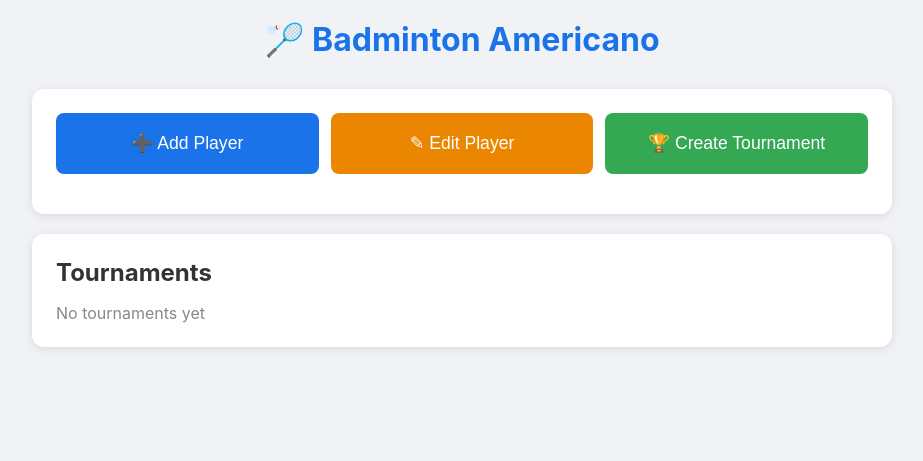
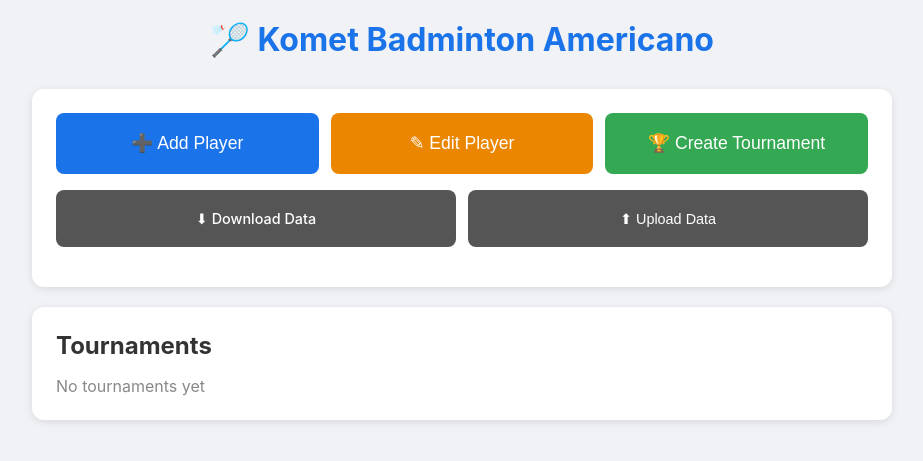
Before and after one commit to umashankarid/badminton-americano, a Flask app: page / in a window 1280 px wide. Shown: the top 461 px of the page, without its empty margins (178-1101 px from the left). Run offline with Flask 3, Linux system fonts and the light colour scheme; data that the repository does not hold is empty.

Commit message:
Add download/upload data, update title to Komet Badminton Americano

```diff
--- a/app.py
+++ b/app.py
@@ -1,6 +1,6 @@
 """Flask application for Badminton Americano tournament."""
-from flask import Flask, request, jsonify, render_template
-from models import get_db, init_db
+from flask import Flask, request, jsonify, render_template, send_file
+from models import get_db, init_db, DB_PATH
 from pairing import generate_round_pairings, get_used_pairs, get_tournament_points, get_sit_out_counts
 
 app = Flask(__name__)
@@ -321,6 +321,20 @@ def record_score(mid):
     return jsonify({"ok": True})
 
 
+@app.route("/api/db/download")
+def download_db():
+    return send_file(DB_PATH, as_attachment=True, download_name="americano.db")
+
+
+@app.route("/api/db/upload", methods=["POST"])
+def upload_db():
+    f = request.files.get("file")
+    if not f:
+        return jsonify({"error": "No file uploaded"}), 400
+    f.save(DB_PATH)
+    return jsonify({"ok": True})
+
+
 if __name__ == "__main__":
     import os
     init_db()
--- a/templates/index.html
+++ b/templates/index.html
@@ -3,7 +3,7 @@
 <head>
     <meta charset="UTF-8">
     <meta name="viewport" content="width=device-width, initial-scale=1.0">
-    <title>Badminton Americano</title>
+    <title>Komet Badminton Americano</title>
     <style>
         * { box-sizing: border-box; margin: 0; padding: 0; }
         body { font-family: -apple-system, BlinkMacSystemFont, 'Segoe UI', sans-serif; background: #f0f2f5; color: #333; }
@@ -44,13 +44,18 @@
 </head>
 <body>
 <div class="container">
-    <h1>🏸 Badminton Americano</h1>
+    <h1>🏸 Komet Badminton Americano</h1>
 
     <div class="card">
         <div class="grid">
             <button class="nav-btn" onclick="showModal('playerModal')">➕ Add Player</button>
             <button class="nav-btn orange" onclick="showEditPlayerModal()">✎ Edit Player</button>
             <button class="nav-btn green" onclick="editingTournamentId=null;showModal('tournamentModal')">🏆 Create Tournament</button>
+        </div>
+        <div class="grid" style="margin-top:12px">
+            <a href="/api/db/download" class="nav-btn" style="background:#555;text-decoration:none;font-size:0.9em">⬇ Download Data</a>
+            <button class="nav-btn" style="background:#555;font-size:0.9em" onclick="document.getElementById('dbUpload').click()">⬆ Upload Data</button>
+            <input type="file" id="dbUpload" accept=".db" style="display:none" onchange="uploadDb(this)">
         </div>
     </div>
 
@@ -263,6 +268,17 @@ async function deleteTournament(id, status) {
     loadTournaments();
 }
 
+async function uploadDb(input) {
+    if (!input.files[0]) return;
+    if (!confirm('⚠️ This will replace ALL current data. Are you sure?')) { input.value=''; return; }
+    const form = new FormData();
+    form.append('file', input.files[0]);
+    await fetch('/api/db/upload', { method: 'POST', body: form });
+    input.value = '';
+    alert('Data restored! Reloading...');
+    location.reload();
+}
+
 loadTournaments();
 </script>
 </body>
```
